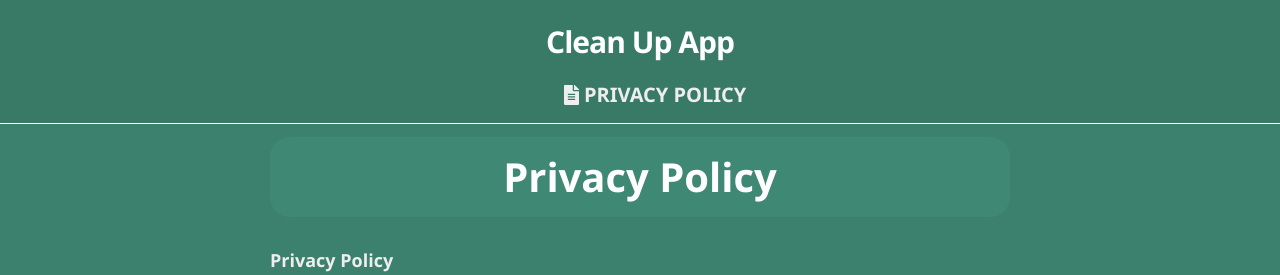
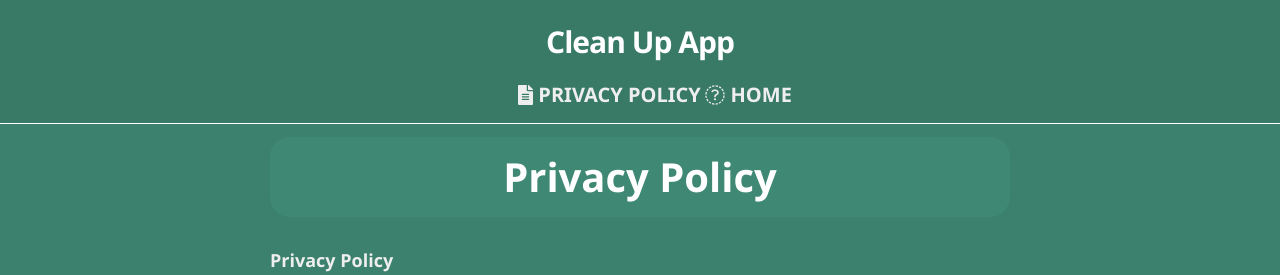
Before and after one commit to zar67/SOWA-Project, a Jekyll site: the page built from docs/privacy-policy.html, in a window 1280 px wide. Shown: the top 275 px of the page. Built offline with Jekyll 4.4.1, drawn with Linux system fonts in a browser that asks for light colours; nearby versions of some CDN libraries.

Commit message:
Header link

```diff
--- a/docs/_includes/header.html
+++ b/docs/_includes/header.html
@@ -1,10 +1,11 @@
 <header class="site-header">
 
-  <a href="{{ site.baseurl}}/index.html"><h1 class="site-title">Clean Up App</h1></a>
+  <h1 class="site-title">Clean Up App</h1>
 
     <ul class="site-nav">
       <li>
         <a class="page-link" href="{{ site.baseurl}}/privacy-policy.html"><i class="fas fa-file-alt nav-image"></i><span class="page-link-name"> Privacy Policy</span></a>
+        <a class="page-link" href="{{ site.baseurl}}/index.html"><i class="fas fa-house nav-image"></i><span class="page-link-name"> Home</span></a>
       </li>
     </ul>
 
```
